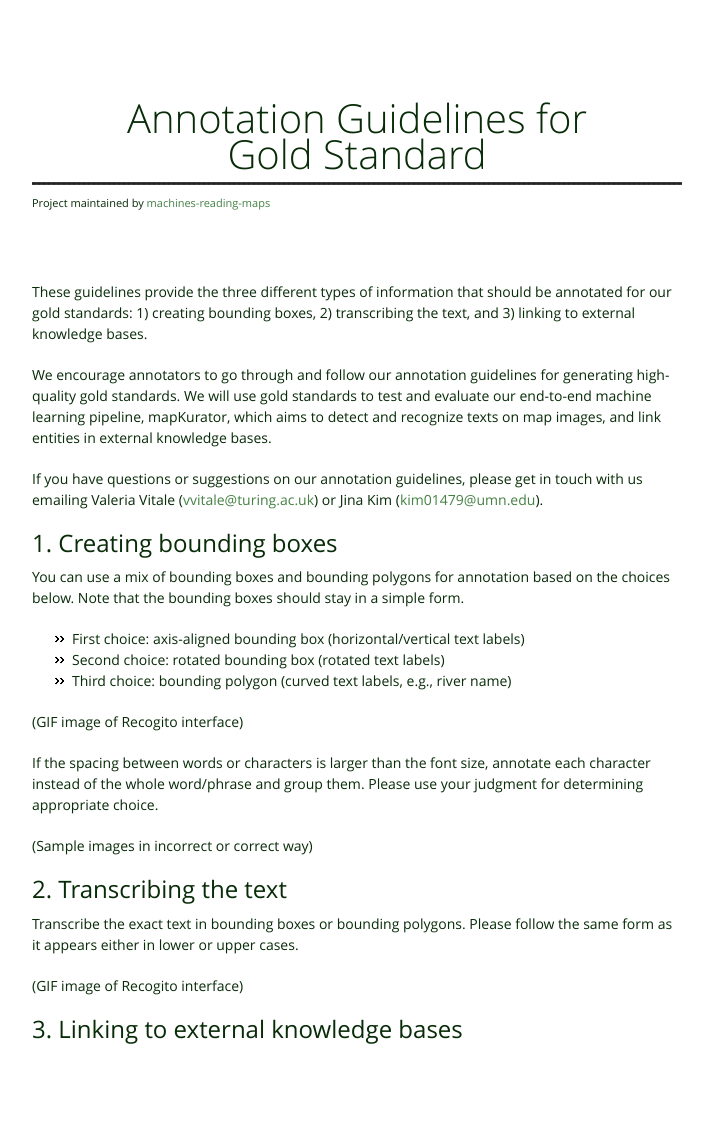
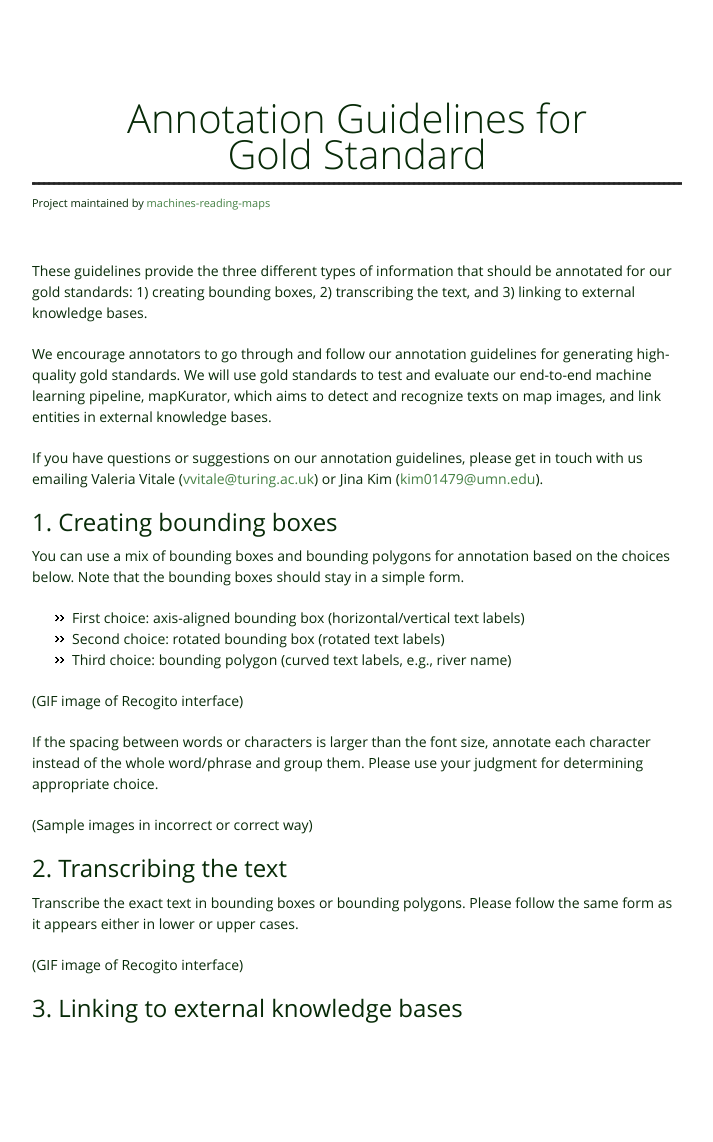
Before and after one commit to machines-reading-maps/machines-reading-maps.github.io, a Jekyll site: the page built from annotation-guideline.md, in a window 1280 px wide. Shown: the whole page, without its empty margins (283-996 px from the left). Built offline with Jekyll 4.4.1, drawn with Linux system fonts in a browser that asks for light colours; after the commit the page ends 1121 px from its top, so only the background shows below that.

Commit message:
Update annotation-guideline.md

```diff
--- a/_layouts/guideline.html
+++ b/_layouts/guideline.html
@@ -24,7 +24,7 @@
         <div id="title">
           <h1>Annotation Guidelines for <br/> Gold Standard</h1>
           <hr>
-          <span class="credits left">Project maintained by <a href="{{ site.github.owner_url }}">{{ site.github.owner_name }}</a></span></br>
+          <span class="credits left">Project maintained by <a href="{{ site.github.owner_url }}">{{ site.github.owner_name }}</a></span>
         </div>
 
         {{ content }}
```
